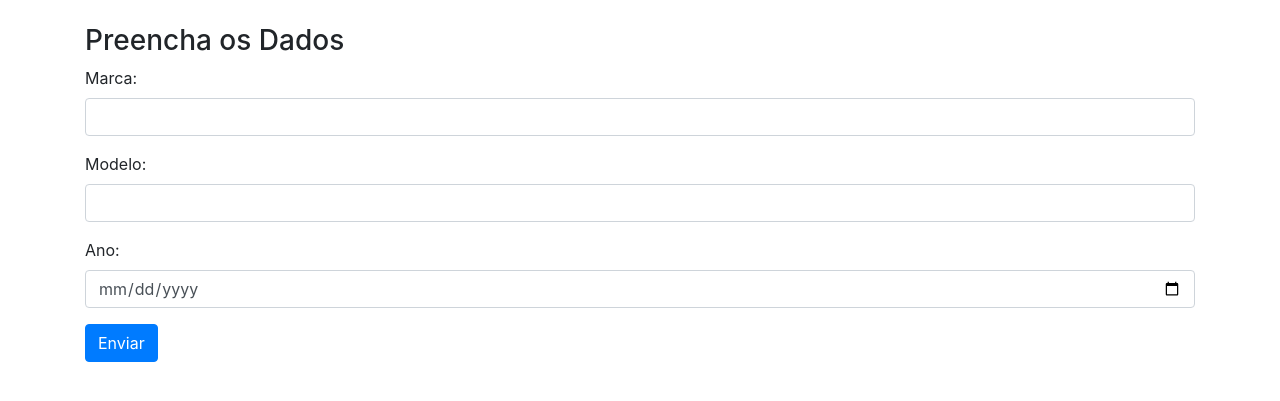
After one commit to emyrhary/phpoo, a PHP site: page /index2.php in a window 1280 px wide. The commit adds this page. Shown: the top 401 px of the page. Run offline with PHP 8.4, Linux system fonts and the light colour scheme.

Commit message:
Add files via upload

```diff
--- /dev/null
+++ b/Carro.php
@@ -0,0 +1,36 @@
+<?php
+class Carro{
+    public $marca;
+    public $modelo;
+    public $ano;
+
+    // Métodos
+    function __construct($marca, $modelo, $ano){
+        $this->marca = $marca;
+        $this->modelo = $modelo;
+        $this->ano = $ano;
+    }
+    function set_marca($marca){
+        $this->marca = $marca;
+
+    }
+    function set_modelo($modelo){
+        $this->modelo = $modelo;
+    }
+    function set_ano($ano){
+        $this->ano = $ano;
+    }
+    function get_marca(){
+        return $this->marca;
+    }
+    function get_modelo(){
+        return $this->modelo;
+    }
+    function get_ano(){
+        return $this->ano;
+    }
+
+}
+
+
+?>
--- /dev/null
+++ b/index2.php
@@ -0,0 +1,49 @@
+<!DOCTYPE html>
+<html>
+<head>
+    <title>Formulário Carro</title>
+    <link rel="stylesheet" href="https://stackpath.bootstrapcdn.com/bootstrap/4.5.2/css/bootstrap.min.css">
+    <link rel="stylesheet" href="css\styles.css">
+</head>
+<body>
+    <div class="container">
+        <br>
+        <h3>Preencha os Dados</h3>
+        <form method="post">
+            <div class="form-group">
+                <label for="marca">Marca:</label>
+                <input type="text" class="form-control" id="marca" name="marca" required>
+            </div>
+            <div class="form-group">
+                <label for="modelo">Modelo:</label>
+                <input type="text" class="form-control" id="modelo" name="modelo" required>
+            </div>
+            <div class="form-group">
+                <label for="ano">Ano:</label>
+                <input type="date" class="form-control" id="ano" name="ano" required>
+            </div>
+            <button type="submit" class="btn btn-primary">Enviar</button>
+        </form>
+
+        <?php
+        include 'Carro.php';
+
+        if ($_SERVER["REQUEST_METHOD"] == "POST") {
+            $marca = $_POST["marca"];
+            $modelo = $_POST["modelo"];
+            $ano = $_POST["ano"];
+
+
+            $carro = new Carro($marca, $modelo, $ano);
+
+
+            echo "<br><h3>Dados Enviados</h3>";
+            echo "<p><strong>Marca:</strong> " . $carro->get_marca() . "</p>";
+            echo "<p><strong>Modelo:</strong> " . $carro->get_modelo() . "</p>";
+            echo "<p><strong>Ano:</strong> " . $carro->get_ano() . "</p>";
+        }
+        ?>
+
+</div>
+</body>
+</html>
```
Also changed, not shown: Retangulo.php (added, +31 -0 lines), index.php (+32 -21 lines), index3.php (added, +43 -0 lines), style.css (added, +13 -0 lines).
